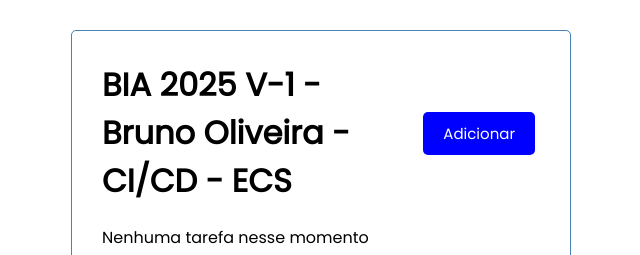
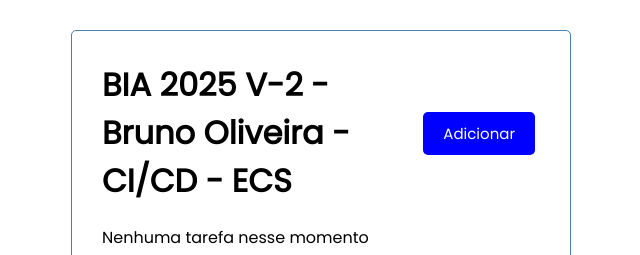
Before and after one commit to brunoserraoliveira/bia-pipeline-ecs, a React (Create React App) app in the folder client/: page / in a window 1280 px wide. Shown: the top 255 px of the page, without its empty margins (319-959 px from the left). Built offline with nearby package versions, Linux system fonts and the light colour scheme; no server answers.

Commit message:
BIA 2025 V-2

```diff
--- a/client/src/components/Header.js
+++ b/client/src/components/Header.js
@@ -20,7 +20,7 @@ const Header = ({ title, onAdd, showAdd }) => {
 };
 
 Header.defaultProps = {
-  title: "BIA 2025 V-1 - Bruno Oliveira - CI/CD - ECS",
+  title: "BIA 2025 V-2 - Bruno Oliveira - CI/CD - ECS",
 };
 
 export default Header;
```
